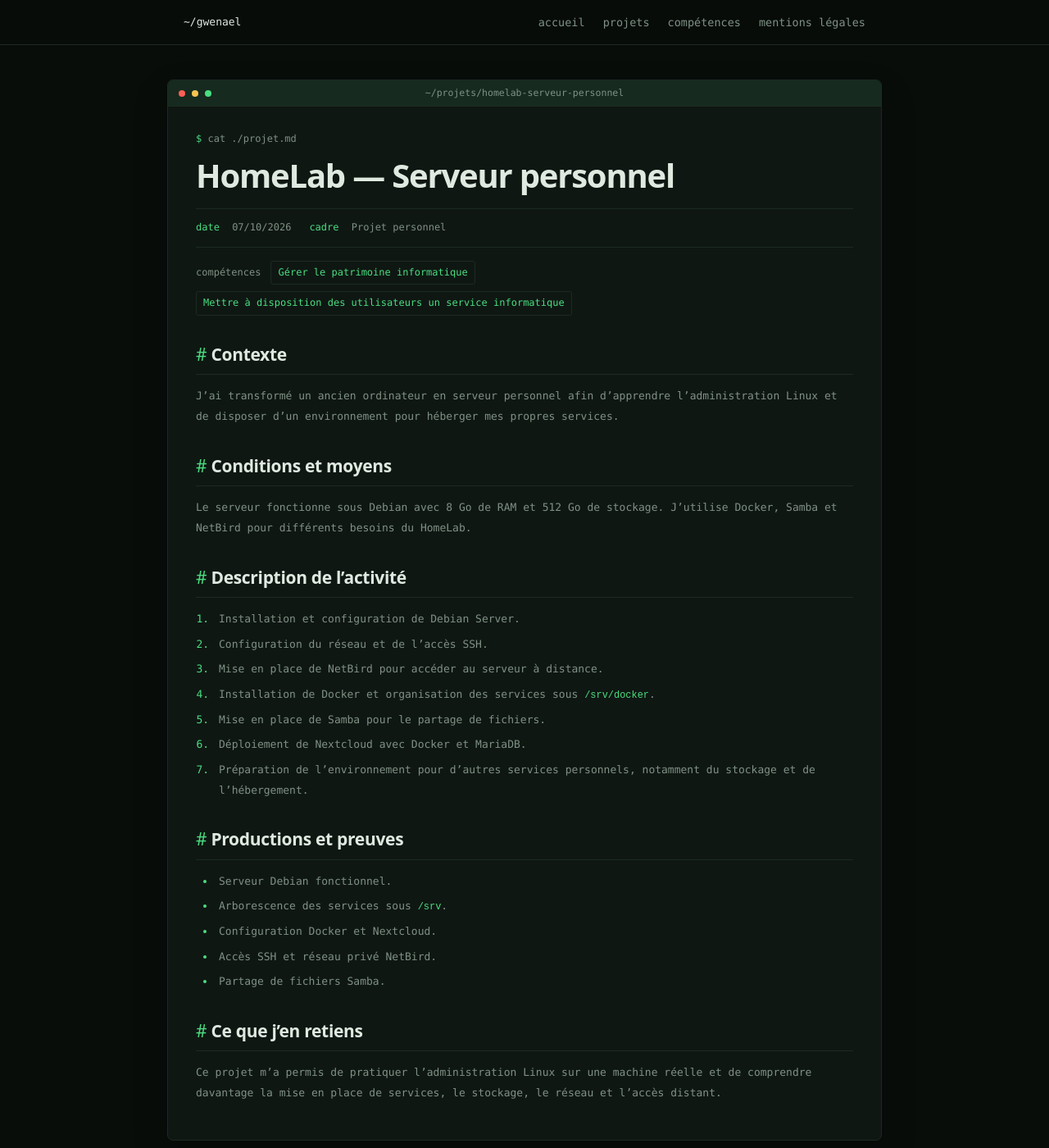
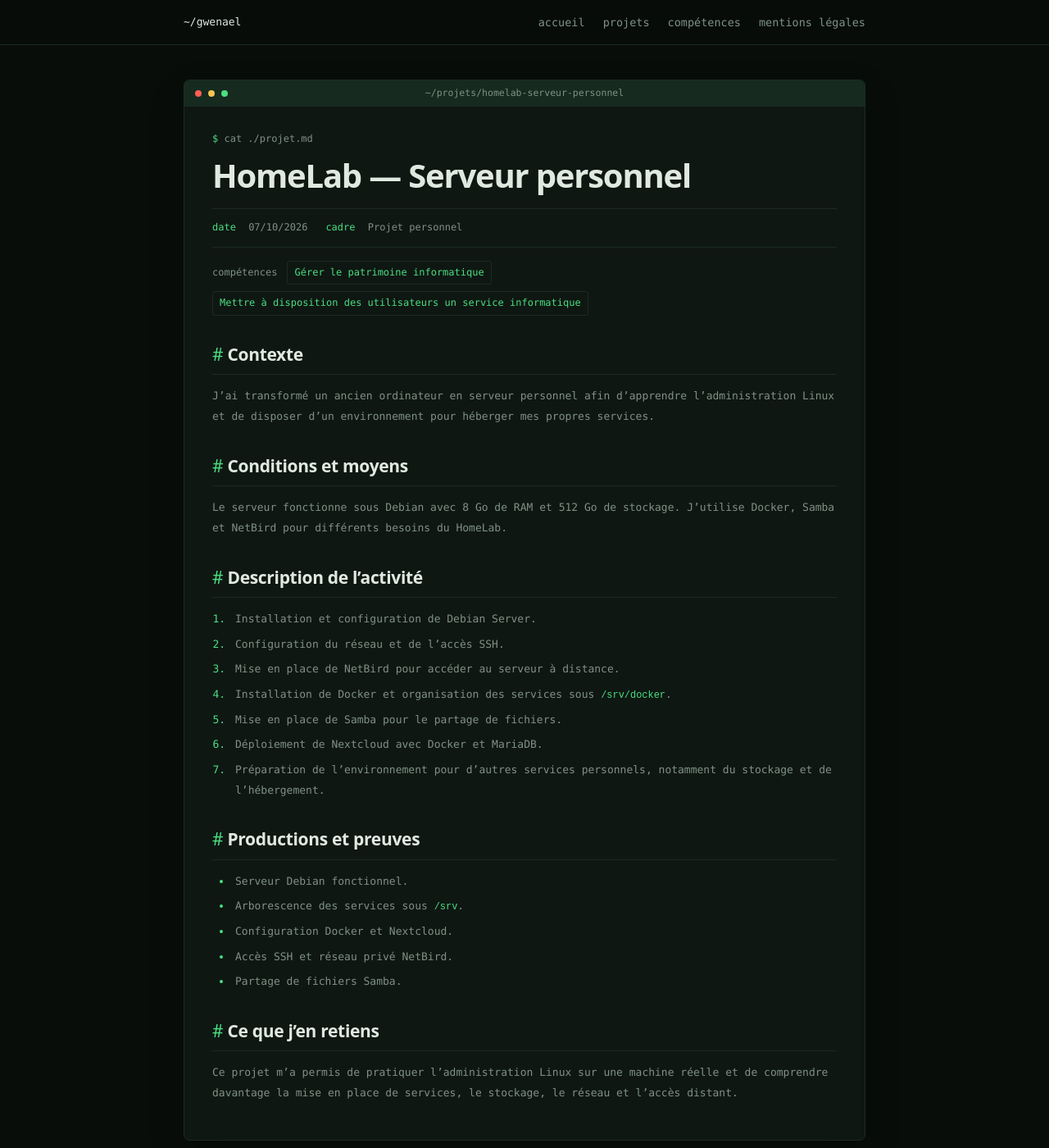
Before and after one commit to vzsca/Portfolio-Gwenael, a Jekyll site: the page built from _projets/2026-10-homelab.md, in a window 1280 px wide and 1400 px high. Shown: the whole window at 82% size. Built offline with Jekyll 4.4.1, drawn with Linux system fonts in a browser that asks for light colours.

Commit message:
Aligne la largeur des terminaux de projet

```diff
--- a/css/style.css
+++ b/css/style.css
@@ -833,7 +833,8 @@ footer a.hl
 
 /* Fiches projets : présentation en terminal, cohérente avec l'accueil */ .project-page
 {
-  width: min(100% - 40px, 872px);
+  width: calc(100% - 40px);
+  max-width: 832px;
   margin: 42px auto 0;
 }
 
@@ -1030,7 +1031,7 @@ footer a.hl
 {
   .project-page
   {
-    width: calc(100% - 28px);
+    width: calc(100% - 36px);
     margin-top: 24px;
   }
   .project-body
```
